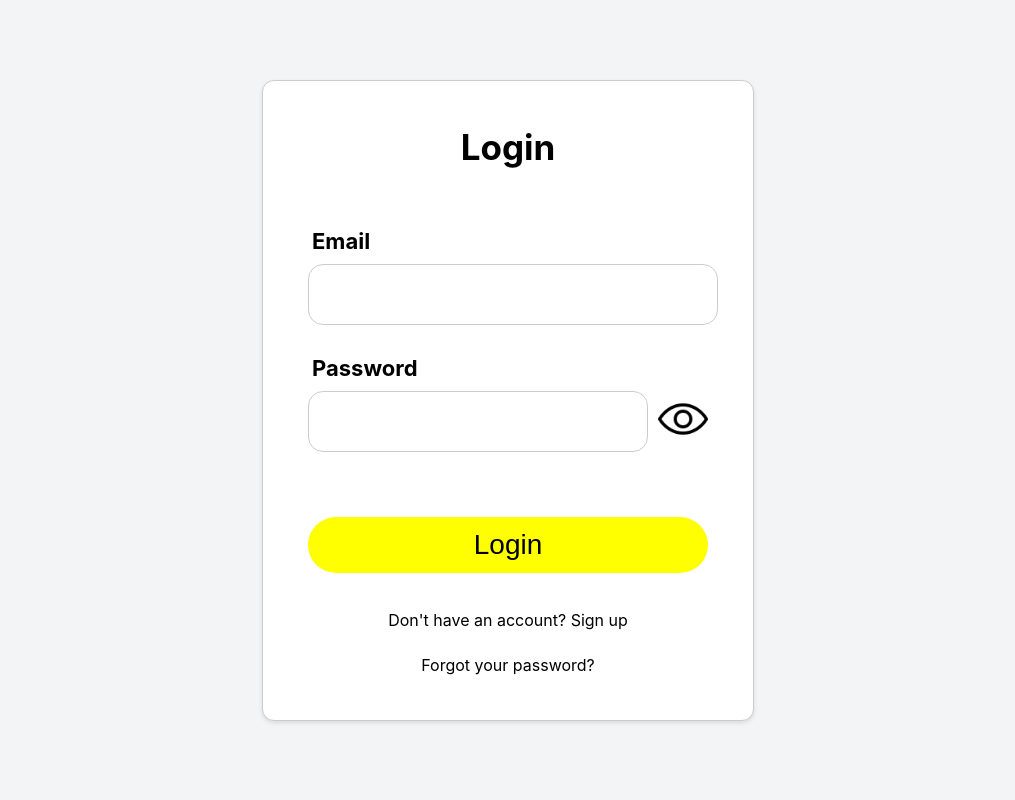
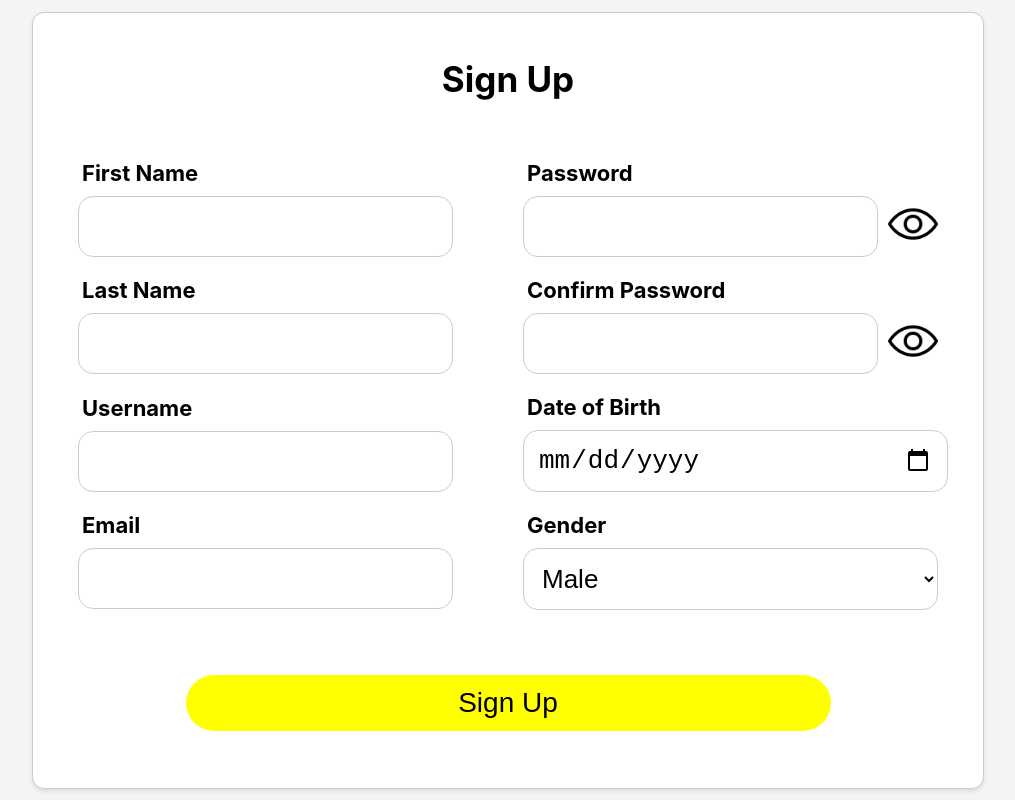
Before and after one commit to vpvvladimirov/taxi-website, a React (Create React App) app: page / in a window 1280 px wide. Shown: the whole page, without its empty margins (132-1147 px from the left). Built offline with nearby package versions, Linux system fonts and the light colour scheme.

Commit message:
Signup component created

```diff
--- a/src/App.jsx
+++ b/src/App.jsx
@@ -1,10 +1,10 @@
 import './App.css';
-import Login from './components/login/login';
+import Signup from './components/signup/signup';
 
 const App = () => {
   return (
     <>
-      <Login />
+      <Signup />
     </>
   );
 }
--- /dev/null
+++ b/src/components/signup/signup.css
@@ -0,0 +1,101 @@
+body {
+  display: flex;
+  justify-content: center;
+  align-items: center;
+}
+
+.signup-form {
+  display: flex;
+  flex-direction: column;
+  justify-content: space-between;
+  align-items: center;
+  gap: 30px;
+  margin: 0 auto;
+  padding: 45px;
+  border: 1px solid #ccc;
+  border-radius: 12px;
+  background-color: #fff;
+  box-shadow: 0 2px 4px rgba(0, 0, 0, 0.1);
+}
+
+.signup-text {
+  text-align: center;
+  font-weight: bold;
+  font-size: 35px;
+  margin-bottom: 30px;
+}
+
+.content-row {
+  display: flex;
+  flex-direction: row;
+  justify-content: space-between;
+  gap: 80px;
+}
+
+.column {
+  display: flex;
+  flex-direction: column;
+  justify-content: space-between;
+  gap: 20px;
+}
+
+.form-group {
+  display: flex;
+  flex-direction: column;
+  gap: 10px;
+}
+
+label {
+  display: block;
+  font-weight: bold;
+  font-size: 22px;
+  padding-left: 4px;
+}
+
+input {
+  width: calc(100% - 20px);
+  padding: 14px;
+  border: 1px solid #ccc;
+  border-radius: 15px;
+  font-size: 26px;
+}
+
+.password-group {
+  display: flex;
+  align-items: center;
+  justify-content: space-between;
+}
+
+.password-field {
+  width: calc(100% - 90px);
+}
+
+.password-toggle img {
+  width: 50px;
+  height: auto;
+}
+
+#gender {
+  width: calc(100%);
+  padding: 14px;
+  border: 1px solid #ccc;
+  border-radius: 15px;
+  font-size: 26px;
+  background-color: #fff;
+  transition: background-color 0.3s;
+}
+
+button {
+  width: 75%;
+  padding: 12px;
+  margin: 35px 0 12px 0;
+  font-size: 28px;
+  background-color: #ffff00;
+  border: none;
+  border-radius: 30px;
+  cursor: pointer;
+}
+
+button:hover {
+  background-color: #f6f50f;
+}
--- /dev/null
+++ b/src/components/signup/signup.jsx
@@ -0,0 +1,79 @@
+import './signup.css';
+import { useState } from 'react';
+import hidePasswordIcon from '../../images/hide-password-icon.png';
+import showPasswordIcon from '../../images/show-password-icon.png';
+
+const Signup = () => {
+  const [showPassword1, setShowPassword1] = useState(false);
+  const [showPassword2, setShowPassword2] = useState(false);
+
+  const togglePasswordVisibility = (field) => {
+    if (field === 1) {
+      setShowPassword1(!showPassword1);
+    } else {
+      setShowPassword2(!showPassword2);
+    }
+  };
+
+  return (
+    <div className='signup-form'>
+      <div className='signup-text'>Sign Up</div>
+      <div className='content-row'>
+        <div className='column'>
+          <div className="form-group">
+            <label htmlFor="first-name">First Name</label>
+            <input type="text" id="first-name" required />
+          </div>
+          <div className="form-group">
+            <label htmlFor="last-name">Last Name</label>
+            <input type="text" id="last-name" required />
+          </div>
+          <div className="form-group">
+            <label htmlFor="username">Username</label>
+            <input type="text" id="username" required />
+          </div>
+          <div className="form-group">
+            <label htmlFor="email">Email</label>
+            <input type="email" id="email" required />
+          </div>
+        </div>
+        <div className='column'>
+          <div className="form-group">
+            <label htmlFor="password">Password</label>
+            <div className='password-group'>
+              <input type={showPassword1 ? "text" : "password"} className="password-field" required />
+              <i className={`password-toggle ${showPassword1 ? 'visible' : 'hidden'}`} onClick={() => togglePasswordVisibility(1)}>
+                <img src={showPassword1 ? hidePasswordIcon : showPasswordIcon} alt="Toggle Password" />
+              </i>
+            </div>
+          </div>
+          <div className="form-group">
+            <label htmlFor="confirm-password">Confirm Password</label>
+            <div className='password-group'>
+              <input type={showPassword2 ? "text" : "password"} className="password-field" required />
+              <i className={`password-toggle ${showPassword2 ? 'visible' : 'hidden'}`} onClick={() => togglePasswordVisibility(2)}>
+                <img src={showPassword2 ? hidePasswordIcon : showPasswordIcon} alt="Toggle Password" />
+              </i>
+            </div>
+          </div>
+          <div className="form-group">
+            <label htmlFor="dob">Date of Birth</label>
+            <input type="date" id="dob" required />
+          </div>
+          <div className="form-group">
+            <label htmlFor="gender">Gender</label>
+            <select id="gender" required>
+              <option value="male">Male</option>
+              <option value="female">Female</option>
+              <option value='attack-helicopter'>Attack Helicopter</option>
+              <option value="other">Other</option>
+            </select>
+          </div>
+        </div>
+      </div>
+      <button type="submit">Sign Up</button>
+    </div>
+  );
+};
+
+export default Signup;
```
